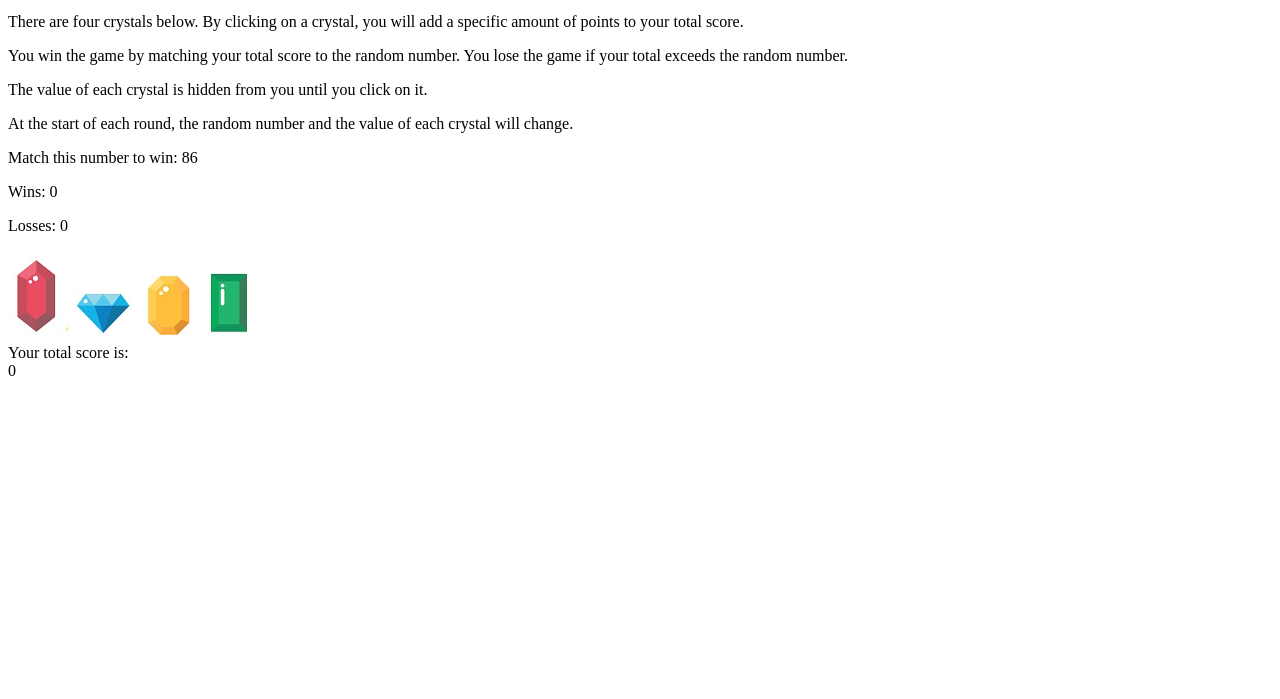
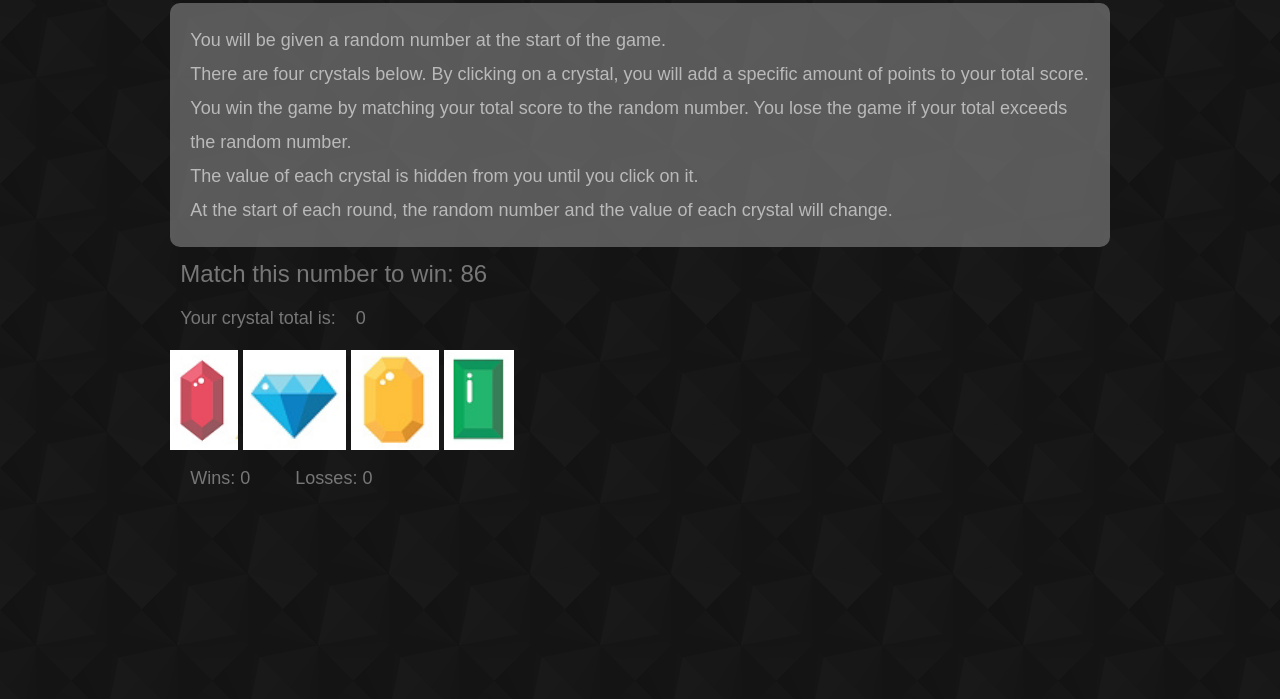
Before and after one commit to AbbyArsenic/week-4-game, a plain HTML site: page index.html in a window 1280 px wide. Shown: the part 101-800 px from the top of the page. Drawn offline with nearby package versions, Linux system fonts and the light colour scheme.

Commit message:
Styling added

```diff
--- a/assets/css/style.css
+++ b/assets/css/style.css
@@ -0,0 +1,50 @@
+body {
+  margin: 30px;
+  font-family: Arial, "Helvetica Neue", Helvetica, sans-serif;
+  font-size: 18px;
+  line-height: 34px;
+  color: #777;
+  background: url("../images/diagmonds.png")
+}
+h1 {
+  font-size: 60px;
+  font-weight: bold;
+  margin-bottom: 40px;
+}
+
+h2 {
+  font-size: 24px;
+  margin: 10px;
+}
+
+img {
+  height: 100px;
+}
+
+#container {
+  width: 77%;
+  margin: 0 auto;
+}
+
+#instructions {
+  padding: 20px;
+  border-radius: 10px;
+  background: #777;
+  color: #fff;
+  opacity: .7;
+}
+
+#win-loss p {
+  display: inline;
+  padding: 20px;
+}
+
+.total {
+  padding: 0 10px;
+  margin-bottom: 15px;
+  float: left;
+}
+
+#crystals {
+  clear: both;
+}
--- a/index.html
+++ b/index.html
@@ -3,26 +3,25 @@
 <head>
   <meta charset="utf-8">
   <title>Crystal Collector</title>
-  <style type="text/css" src="assets/css/reset.css"></style>
-  <style type="text/css" src="assets/css/style.css"></style>
+  <link rel="stylesheet" type="text/css" href="assets/css/reset.css">
+  <link rel="stylesheet" type="text/css" href="assets/css/style.css">
 </head>
 
 <body>
+  <div id="container">
     <h1>Crystals Collector</h1>
       <!-- instruction panel -->
-    <div id="container">
-      <p class="instructions">You will be given a random number at the start of the game.</p>
-      <p class="instructions">There are four crystals below. By clicking on a crystal, you will add a specific amount of points to your total score.</p>
-      <p class="instructions">You win the game by matching your total score to the random number. You lose the game if your total exceeds the random number.</p>
-      <p class="instructions">The value of each crystal is hidden from you until you click on it.</p>
-      <p class="instructions">At the start of each round, the random number and the value of each crystal will change.</p>
+      <div id="instructions">
+        <p>You will be given a random number at the start of the game.</p>
+        <p>There are four crystals below. By clicking on a crystal, you will add a specific amount of points to your total score.</p>
+        <p>You win the game by matching your total score to the random number. You lose the game if your total exceeds the random number.</p>
+        <p>The value of each crystal is hidden from you until you click on it.</p>
+        <p>At the start of each round, the random number and the value of each crystal will change.</p>
       </div>
-    <!-- target number and win/loss counters -->
-    <div>Match this number to win: <span id="randomNumber"></span></div>
-    <div id="win-loss">
-    <p>Wins: <span id="win"></span></p>
-    <p>Losses: <span id="loss"></span></p>
-    </div>
+      <!-- target number and user guesses -->
+      <h2>Match this number to win: <span id="randomNumber"></span></h2>
+      <div class="total">Your crystal total is:</div>
+      <div class="total" id="score">0</div>
       <!-- crystal images (display inline) -->
       <div id="crystals">
         <img class="crystal-img" id="red" src="assets/images/red.png" alt="red crystal">
@@ -30,9 +29,12 @@
         <img class="crystal-img" id="yellow" src="assets/images/yellow.png" alt="yellow crystal">
         <img class="crystal-img" id="green" src="assets/images/green.png" alt="green crystal">
       </div>
-    <!-- user scores -->
-    <div class="total">Your total score is:</div>
-    <div class="total" id="score">0</div>
+      <!-- win/loss counter display -->
+      <div id="win-loss">
+      <p>Wins: <span id="win"></span></p>
+      <p>Losses: <span id="loss"></span></p>
+      </div>
+    </div>
 
   <!-- jquery -->
   <script type="text/javascript" src="https://cdnjs.cloudflare.com/ajax/libs/jquery/3.2.1/jquery.min.js"></script>
```
Also changed, not shown: assets/images/diagmonds.png (added). Lines whose indentation alone changed are shown as unchanged.
